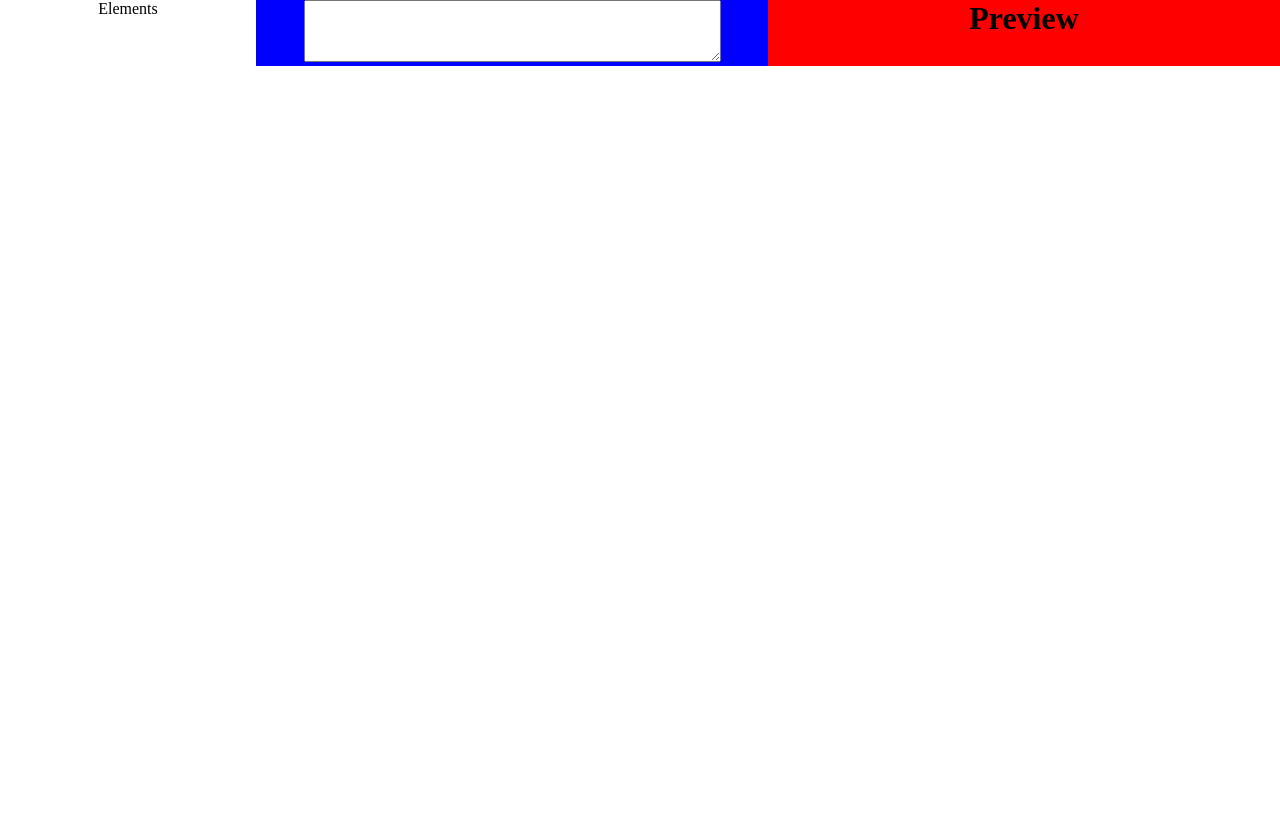
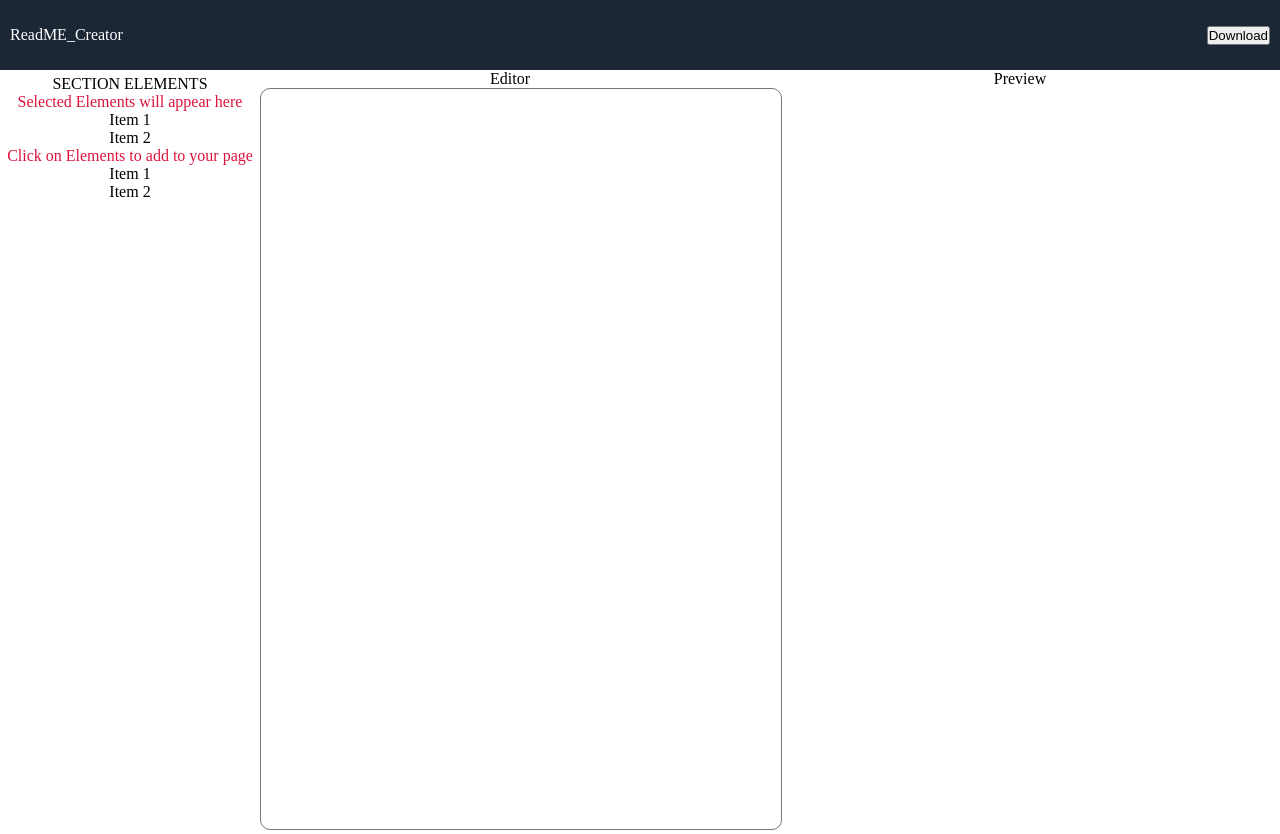
Before and after one commit to akarshbarar/readmecreator, a React (Create React App) app: page /editor in a window 1280 px wide. Before the commit the page ends 800 px from the top, so only its background shows below. Built offline with nearby package versions, Linux system fonts and the light colour scheme.

Commit message:
Some css changes

```diff
--- a/src/COMPONENTS/ELEMENTS/Elements.css
+++ b/src/COMPONENTS/ELEMENTS/Elements.css
@@ -1,3 +1,7 @@
 .elements{
     flex: 1;
+    padding: 5px;
 }
+span{
+    color: crimson;
+}
--- a/src/COMPONENTS/ELEMENTS/Elements.js
+++ b/src/COMPONENTS/ELEMENTS/Elements.js
@@ -4,7 +4,34 @@ import './Elements.css'
 function Elements() {
     return (
         <div className="elements">
-            Elements
+            <div className="elem__heading">
+                SECTION ELEMENTS
+            </div>
+            <div className="elem__content">
+                <div className="elem__section">
+                    <span className="elem__title">Selected Elements will appear here</span>
+                    <div className="elem__items">
+                        <div className="elem__item">
+                            Item 1
+                        </div>
+                        <div className="elem__item">
+                            Item 2
+                        </div>
+                    </div>
+                </div>
+                <div className="elem__section">
+                    <span className="elem__title">Click on Elements to add to your page</span>
+                    <div className="elem__items">
+                        <div className="elem__item">
+                            Item 1
+                        </div>
+                        <div className="elem__item">
+                            Item 2
+                        </div>
+                    </div>
+                </div>
+
+            </div>
         </div>
     )
 }
--- a/src/COMPONENTS/MARKDOWNEDITOR/MainEditor.css
+++ b/src/COMPONENTS/MARKDOWNEDITOR/MainEditor.css
@@ -1,4 +1,10 @@
 .maineditor{
     flex: 2;
-    background-color: blue;
 }
+.textarea{
+    resize: none;
+    height: 90vh;
+    width: 100%;
+    border-radius: 10px;
+    padding: 10px;
+}
--- a/src/COMPONENTS/MARKDOWNEDITOR/MainEditor.js
+++ b/src/COMPONENTS/MARKDOWNEDITOR/MainEditor.js
@@ -3,7 +3,8 @@ import './MainEditor.css'
 function MainEditor() {
     return (
         <div className="maineditor">
-            <textarea id="w3review" name="w3review" rows="4" cols="50"></textarea>
+            Editor
+            <textarea className="textarea"></textarea>
 
         </div>
     )
--- a/src/COMPONENTS/PREVIEW/Preview.css
+++ b/src/COMPONENTS/PREVIEW/Preview.css
@@ -1,4 +1,4 @@
 .preview{
     flex:2;
-    background-color: red;
+    margin: 0 10px;
 }
--- a/src/COMPONENTS/PREVIEW/Preview.js
+++ b/src/COMPONENTS/PREVIEW/Preview.js
@@ -3,7 +3,7 @@ import './Preview.css'
 function Preview() {
     return (
         <div className="preview">
-            <h1>Preview</h1>
+           Preview
         </div>
     )
 }
--- a/src/PAGES/EDITOR/Editor.css
+++ b/src/PAGES/EDITOR/Editor.css
@@ -1,4 +1,18 @@
 .editor{
+    height: 100vh;
+    width: 100vw;
+}
+.editor >nav{
+    display: flex;
+    justify-content: space-between;
+    height: 50px;
+    padding: 10px;
+    background-color: #1b2735;
+    color: #ffffff;
+    align-items: center;
+}
+
+.editor > .editor__content{
     display: flex;
     justify-content: space-between;
 }
--- a/src/PAGES/EDITOR/Editor.js
+++ b/src/PAGES/EDITOR/Editor.js
@@ -6,9 +6,15 @@ import './Editor.css'
 function Editor() {
     return (
         <div className="editor">
+            <nav>
+                <div className="logo">ReadME_Creator</div>
+                <button className="btn btn-primary" onClick={() => {} }>Download</button>
+            </nav>
+            <div className="editor__content">
             <Elements/>
             <MainEditor/>
             <Preview/>
+            </div>
         </div>
     )
 }
```
